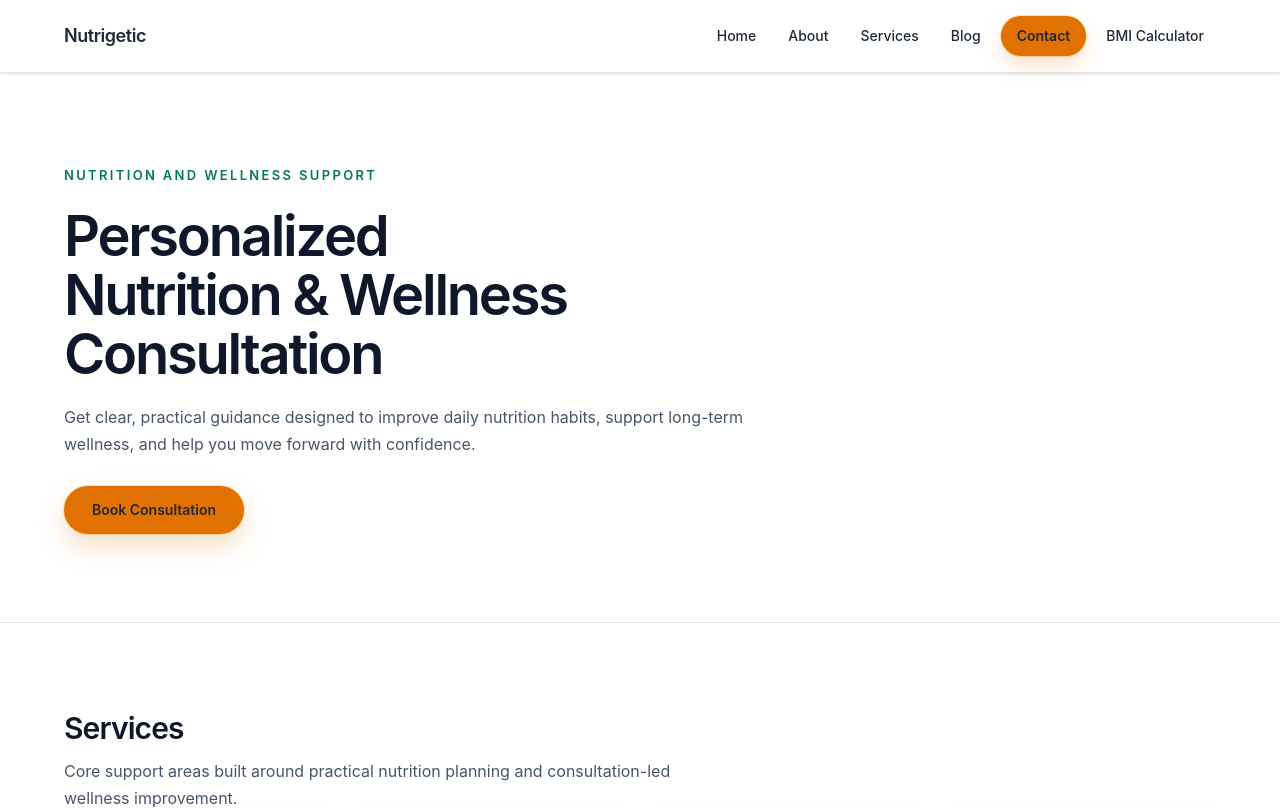
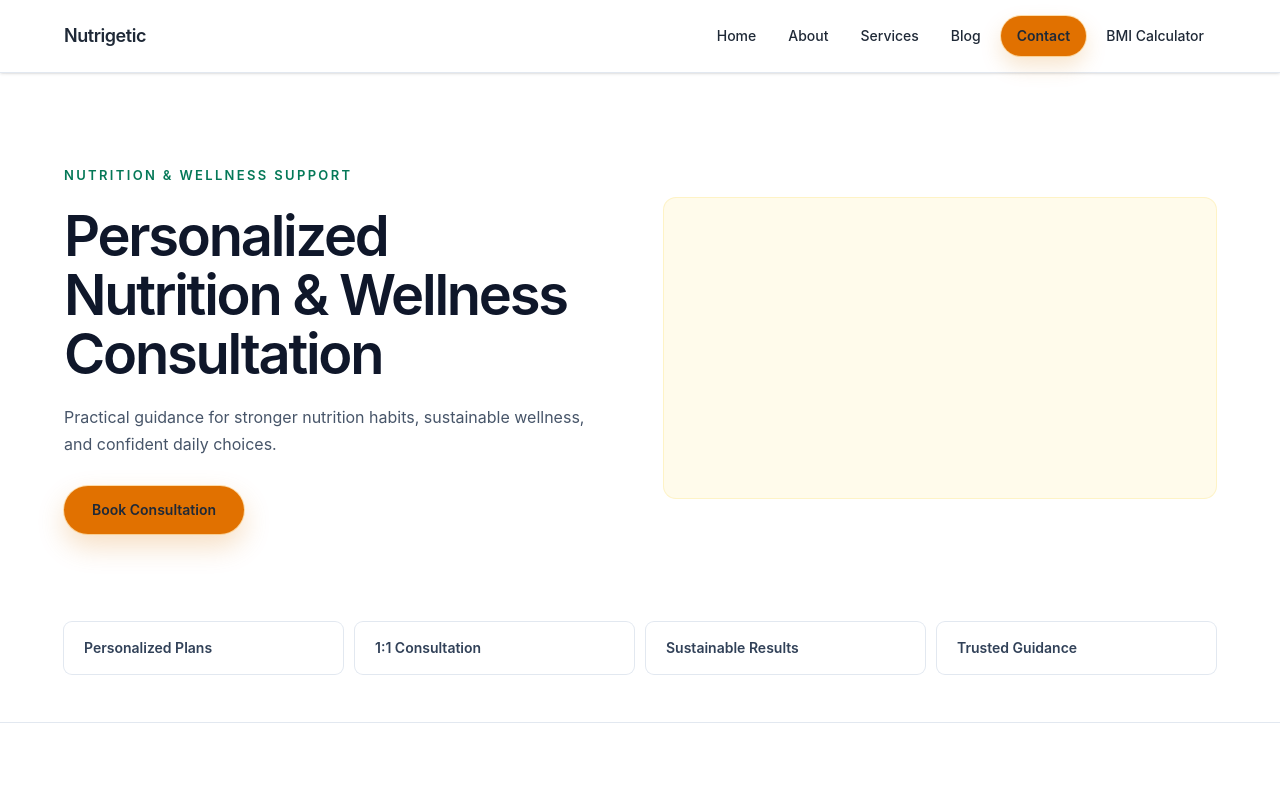
Before and after one commit to idformike1/nutrigetic, a Next.js app: page / in a window 1280 px wide. Shown: the top 809 px of the page. Built offline with nearby package versions, Linux system fonts and the light colour scheme.

Commit message:
Phase 10: hero redesign

```diff
--- a/app/page.js
+++ b/app/page.js
@@ -54,17 +54,17 @@ export default function HomePage() {
   return (
     <AnimatedMain>
       <section className="section-spacing" data-gsap-hero>
-        <div className="container">
-          <div className="max-w-3xl stack-5">
+        <div className="container grid gap-12 md:grid-cols-2 md:items-center">
+          <div className="stack-5">
             <span className="eyebrow">
-              Nutrition and wellness support
+              Nutrition & Wellness Support
             </span>
             <h1 className="hero-heading">
               Personalized Nutrition & Wellness Consultation
             </h1>
-            <p className="body-copy reading-width sm:text-lg">
-              Get clear, practical guidance designed to improve daily nutrition habits, support
-              long-term wellness, and help you move forward with confidence.
+            <p className="body-copy max-w-xl sm:text-lg">
+              Practical guidance for stronger nutrition habits, sustainable wellness, and confident
+              daily choices.
             </p>
             <div className="pt-2">
               <Link
@@ -73,6 +73,30 @@ export default function HomePage() {
               >
                 Book Consultation
               </Link>
+            </div>
+          </div>
+
+          <div
+            className="min-h-[300px] rounded-xl bg-amber-50 ring-1 ring-amber-100"
+            aria-hidden="true"
+          />
+        </div>
+      </section>
+
+      <section className="pb-12" data-gsap-section>
+        <div className="container">
+          <div className="grid gap-3 text-sm font-semibold text-slate-700 sm:grid-cols-2 lg:grid-cols-4">
+            <div className="rounded-lg bg-white px-5 py-4 ring-1 ring-slate-200">
+              Personalized Plans
+            </div>
+            <div className="rounded-lg bg-white px-5 py-4 ring-1 ring-slate-200">
+              1:1 Consultation
+            </div>
+            <div className="rounded-lg bg-white px-5 py-4 ring-1 ring-slate-200">
+              Sustainable Results
+            </div>
+            <div className="rounded-lg bg-white px-5 py-4 ring-1 ring-slate-200">
+              Trusted Guidance
             </div>
           </div>
         </div>
```
